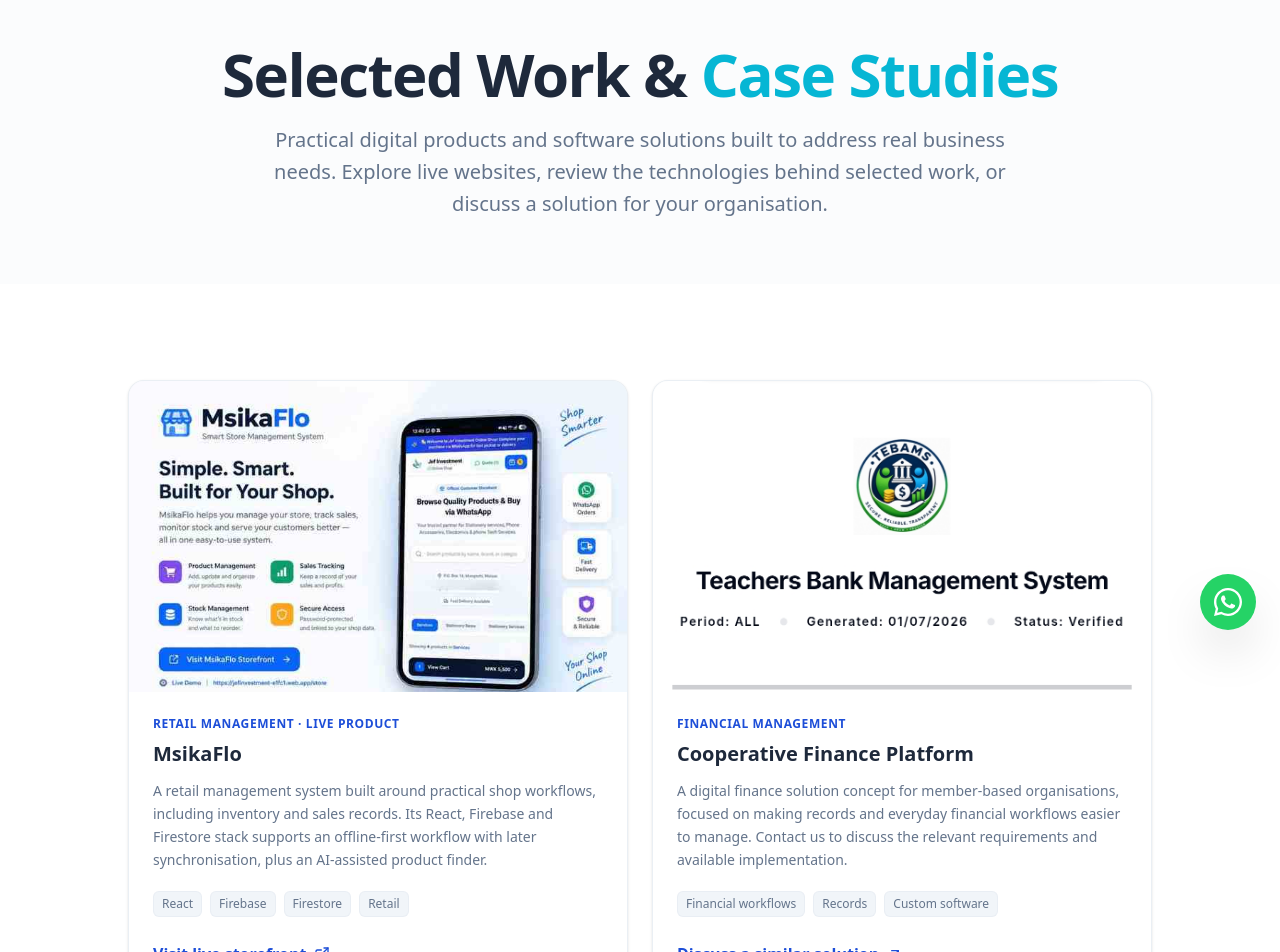
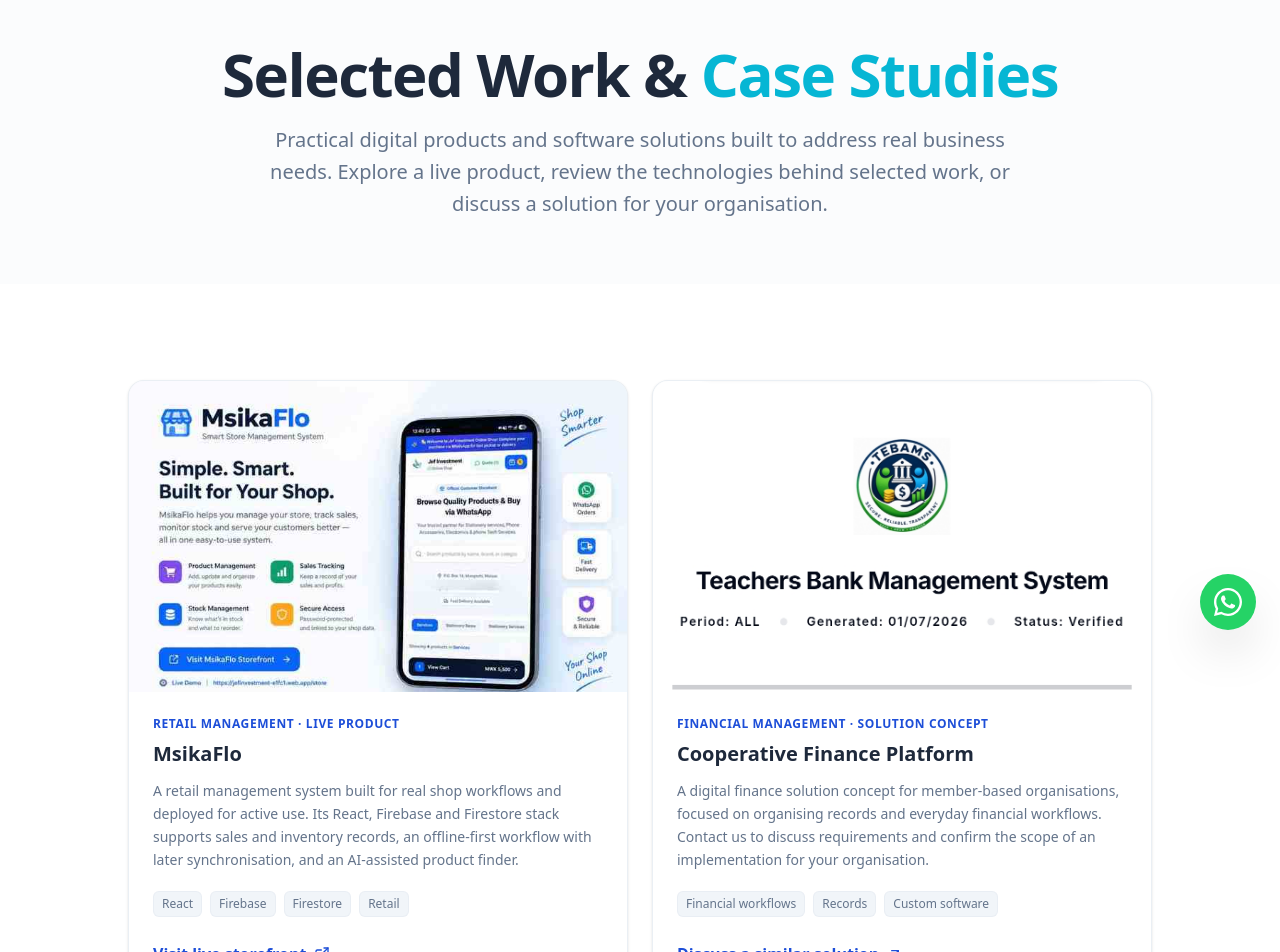
Before and after one commit to Indelible-cpu/MyWebsite, a Next.js app: page /portfolio in a window 1280 px wide. Shown: the part 100-1052 px from the top of the page. Built offline with nearby package versions, Linux system fonts and the light colour scheme.

Commit message:
Improve portfolio case-study clarity and image accessibility

```diff
--- a/app/portfolio/page.tsx
+++ b/app/portfolio/page.tsx
@@ -10,8 +10,9 @@
     title: "MsikaFlo",
     category: "Retail Management · Live Product",
     description:
-      "A retail management system built around practical shop workflows, including inventory and sales records. Its React, Firebase and Firestore stack supports an offline-first workflow with later synchronisation, plus an AI-assisted product finder.",
+      "A retail management system built for real shop workflows and deployed for active use. Its React, Firebase and Firestore stack supports sales and inventory records, an offline-first workflow with later synchronisation, and an AI-assisted product finder.",
     image: "/images/msikaflo-storefront-showcase.jpg",
+    imageAlt: "MsikaFlo public online storefront showcase",
     tags: ["React", "Firebase", "Firestore", "Retail"],
     href: "https://jefinvestment-e1fc1.web.app/store",
     linkLabel: "Visit live storefront",
@@ -19,10 +20,11 @@
   },
   {
     title: "Cooperative Finance Platform",
-    category: "Financial Management",
+    category: "Financial Management · Solution Concept",
     description:
-      "A digital finance solution concept for member-based organisations, focused on making records and everyday financial workflows easier to manage. Contact us to discuss the relevant requirements and available implementation.",
+      "A digital finance solution concept for member-based organisations, focused on organising records and everyday financial workflows. Contact us to discuss requirements and confirm the scope of an implementation for your organisation.",
     image: "/images/tb-report-full.jpg",
+    imageAlt: "Financial reporting interface used to illustrate finance workflow capabilities",
     tags: ["Financial workflows", "Records", "Custom software"],
     href: "/contact",
     linkLabel: "Discuss a similar solution",
@@ -49,7 +51,7 @@
             transition={{ duration: 0.5, delay: 0.1 }}
             className="mx-auto max-w-3xl text-base leading-8 text-muted-foreground sm:text-lg md:text-xl"
           >
-            Practical digital products and software solutions built to address real business needs. Explore live websites, review the technologies behind selected work, or discuss a solution for your organisation.
+            Practical digital products and software solutions built to address real business needs. Explore a live product, review the technologies behind selected work, or discuss a solution for your organisation.
           </m.p>
         </div>
       </section>
@@ -69,7 +71,7 @@
                 <div className="relative flex aspect-[16/10] w-full items-center justify-center overflow-hidden bg-muted">
                   <Image
                     src={project.image}
-                    alt={project.title}
+                    alt={project.imageAlt}
                     fill
                     sizes="(max-width: 768px) 100vw, (max-width: 1200px) 50vw, 33vw"
                     className="object-cover object-top"
@@ -77,21 +79,21 @@
                 </div>
 
                 <div className="flex flex-1 flex-col p-5 sm:p-6">
-                  <div className="text-xs font-bold uppercase tracking-wider text-secondary mb-2">
+                  <div className="mb-2 text-xs font-bold uppercase tracking-wider text-secondary">
                     {project.category}
                   </div>
-                  <h2 className="text-xl font-bold mb-3 group-hover:text-secondary transition-colors">
+                  <h2 className="mb-3 text-xl font-bold transition-colors group-hover:text-secondary">
                     {project.title}
                   </h2>
-                  <p className="text-muted-foreground text-sm leading-relaxed mb-5">
+                  <p className="mb-5 text-sm leading-relaxed text-muted-foreground">
                     {project.description}
                   </p>
 
-                  <div className="flex flex-wrap gap-2 mb-6">
+                  <div className="mb-6 flex flex-wrap gap-2">
                     {project.tags.map((tag) => (
                       <span
                         key={tag}
-                        className="text-xs px-2 py-1 bg-muted text-muted-foreground rounded-md font-medium border border-border/50"
+                        className="rounded-md border border-border/50 bg-muted px-2 py-1 text-xs font-medium text-muted-foreground"
                       >
                         {tag}
                       </span>
@@ -103,7 +105,7 @@
                       href={project.href}
                       target={project.external ? "_blank" : undefined}
                       rel={project.external ? "noopener noreferrer" : undefined}
-                      className="inline-flex items-center gap-2 text-secondary font-semibold hover:gap-3 transition-all focus-visible:outline focus-visible:outline-2 focus-visible:outline-offset-4 focus-visible:outline-secondary"
+                      className="inline-flex items-center gap-2 font-semibold text-secondary transition-all hover:gap-3 focus-visible:outline focus-visible:outline-2 focus-visible:outline-offset-4 focus-visible:outline-secondary"
                     >
                       {project.linkLabel}
                       {project.external ? <ExternalLink className="h-4 w-4" /> : <ArrowUpRight className="h-4 w-4" />}
@@ -117,17 +119,17 @@
       </section>
 
       <section className="bg-primary py-16 text-primary-foreground sm:py-20 lg:py-24">
-        <div className="container mx-auto px-4 md:px-6 max-w-4xl text-center">
-          <MessageCircle className="h-10 w-10 text-accent mx-auto mb-5" aria-hidden="true" />
-          <h2 className="text-3xl md:text-4xl font-bold mb-4">
+        <div className="mx-auto max-w-4xl px-4 text-center md:px-6">
+          <MessageCircle className="mx-auto mb-5 h-10 w-10 text-accent" aria-hidden="true" />
+          <h2 className="mb-4 text-3xl font-bold md:text-4xl">
             Have a problem worth solving?
           </h2>
-          <p className="text-primary-foreground/80 text-lg max-w-2xl mx-auto mb-8">
+          <p className="mx-auto mb-8 max-w-2xl text-lg text-primary-foreground/80">
             Tell us what your business or organisation needs. We can discuss the scope, suitable technology, timeline and next steps before any work begins.
           </p>
           <Link
             href="/contact"
-            className="inline-flex items-center justify-center gap-2 bg-accent text-accent-foreground px-7 py-3.5 rounded-lg font-semibold hover:opacity-90 transition-opacity focus-visible:outline focus-visible:outline-2 focus-visible:outline-offset-4 focus-visible:outline-accent"
+            className="inline-flex items-center justify-center gap-2 rounded-lg bg-accent px-7 py-3.5 font-semibold text-accent-foreground transition-opacity hover:opacity-90 focus-visible:outline focus-visible:outline-2 focus-visible:outline-offset-4 focus-visible:outline-accent"
           >
             Discuss your project <ArrowUpRight className="h-5 w-5" />
           </Link>
```
